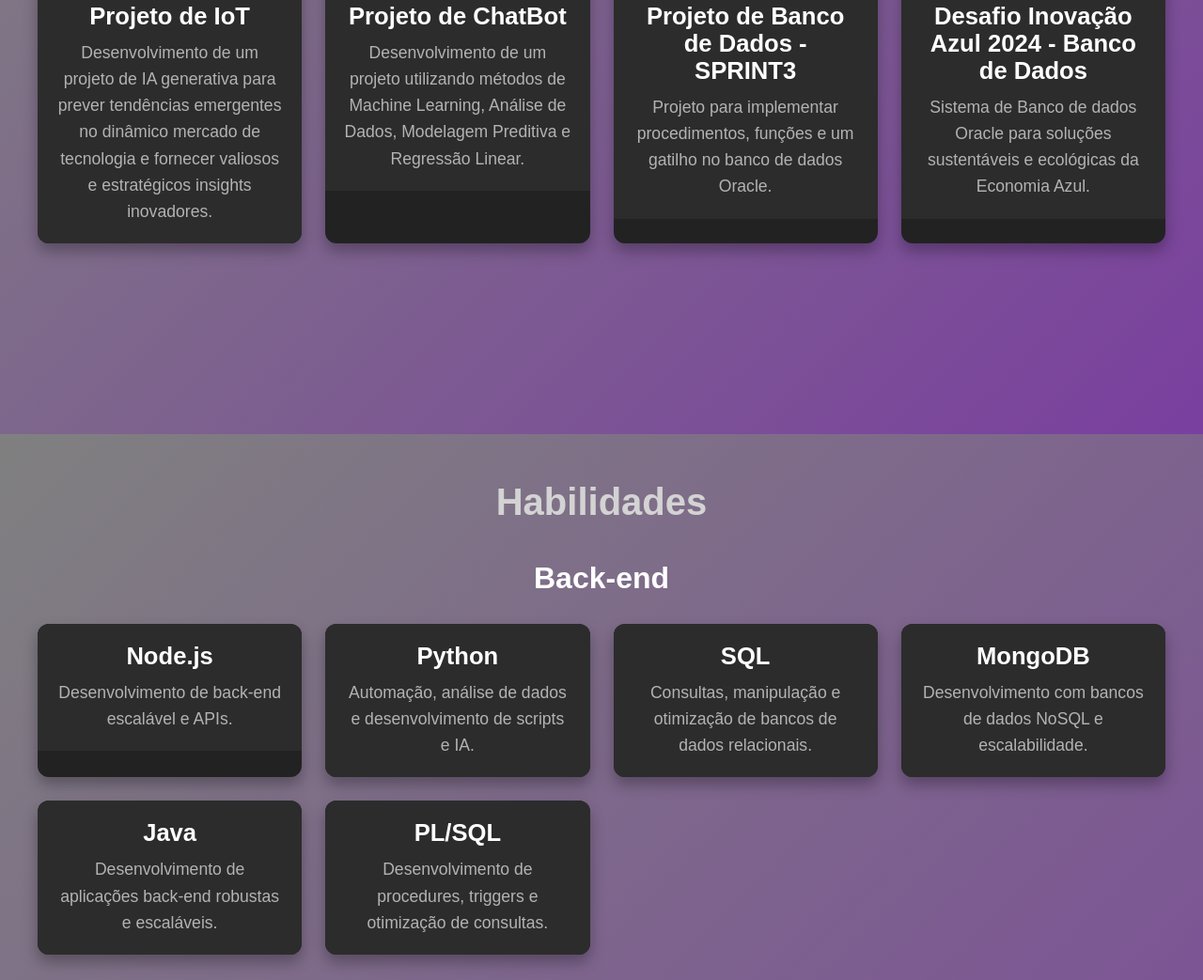
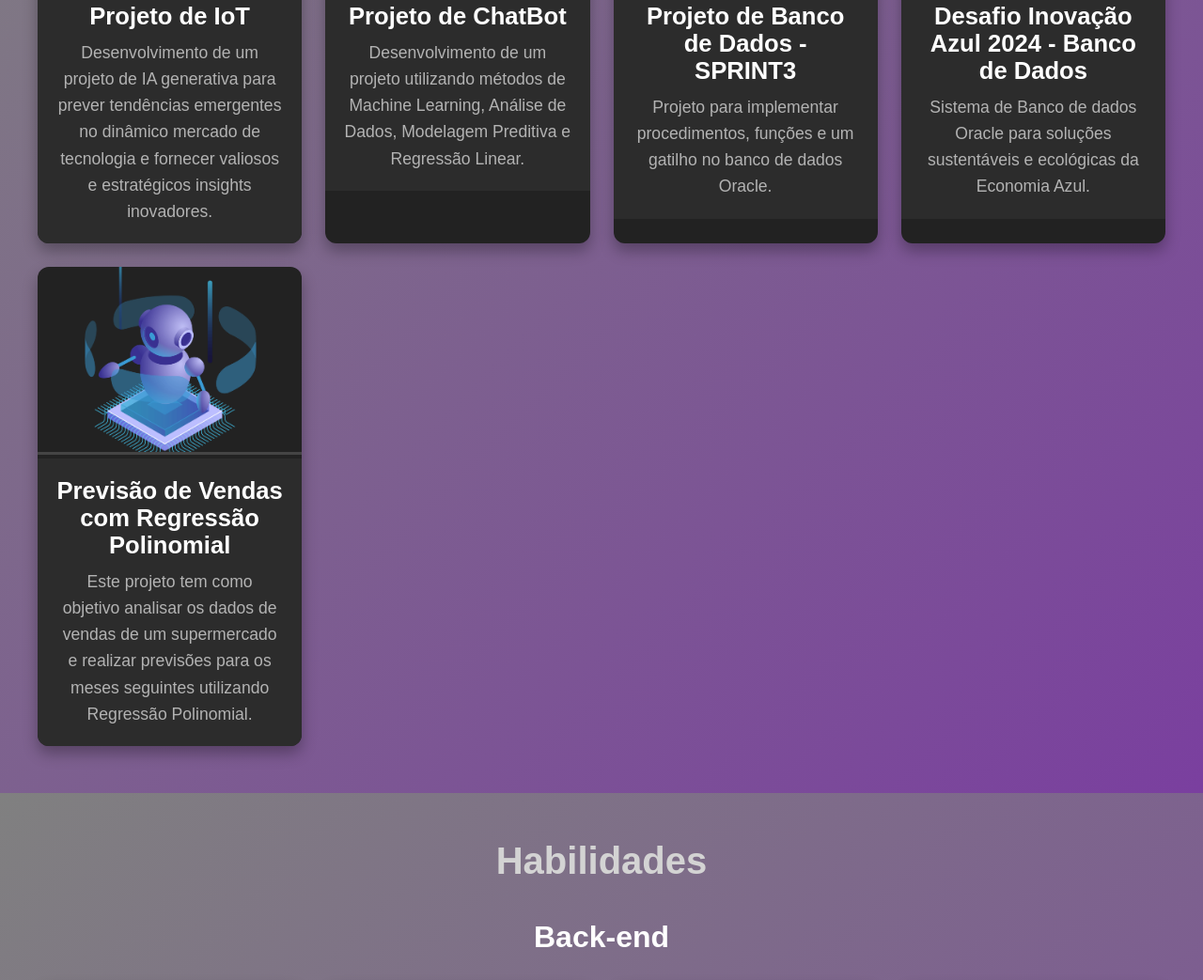
Before and after one commit to gbalttazar/Portfolio-gbalttazar, a plain HTML site: page index.html in a window 1280 px wide. Shown: the part 1986-3029 px from the top of the page at 94% size. Drawn offline with Linux system fonts and the light colour scheme.

Commit message:
Adicionando novo projeto

```diff
--- a/index.html
+++ b/index.html
@@ -90,6 +90,17 @@
                     <div class="card-content">
                         <h3>Desafio Inovação Azul 2024 - Banco de Dados</h3>
                         <p>Sistema de Banco de dados Oracle para soluções sustentáveis e ecológicas da Economia Azul.</p>
+                    </div>
+                </a>
+            </div>
+            <div class="projeto-card">
+                <a href="https://github.com/gbalttazar/Previsao-de-vendas.git" target="_blank">
+                    <div class="card-image">
+                        <img src="IMAGES/imagem4.png" alt="Previsão de Vendas com Regressão Polinomial">
+                    </div>
+                    <div class="card-content">
+                        <h3>Previsão de Vendas com Regressão Polinomial</h3>
+                        <p>Este projeto tem como objetivo analisar os dados de vendas de um supermercado e realizar previsões para os meses seguintes utilizando Regressão Polinomial.</p>
                     </div>
                 </a>
             </div>
```
